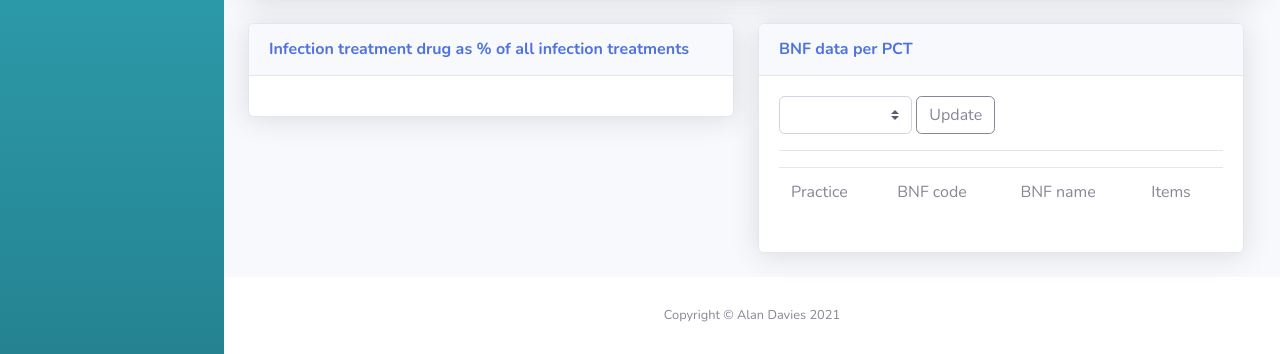
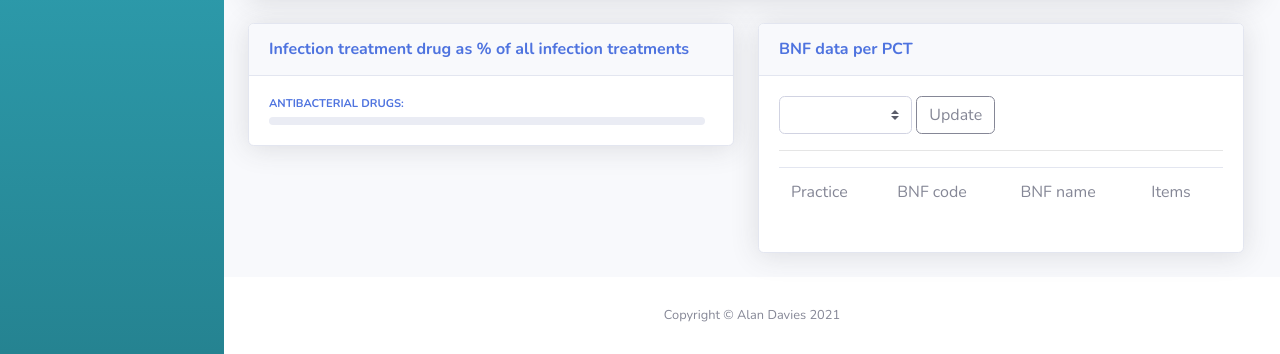
Before and after one commit to AmeliaES/rock, a Flask app: template app/templates/dashboard/index.html in a window 1280 px wide. Shown: the part 624-978 px from the top of the page. Run offline with Flask 3, Linux system fonts and the light colour scheme; the template is opened without the code that fills it, so the values that code supplies are empty; some libraries are stand-ins or nearby versions.

Commit message:
calculate percentage for antibacterials

```diff
--- a/app/templates/dashboard/index.html
+++ b/app/templates/dashboard/index.html
@@ -185,7 +185,7 @@
                         </div>
                         <div class="col">
                           <div class="progress progress-sm mr-2">
-                            <div class="progress-bar bg-info" role="progressbar" style="width: 0%" aria-valuemin="0" aria-valuemax="100"></div>
+                            <div class="progress-bar bg-info" role="progressbar" style="width: {{ tile_data[2] }}%" aria-valuemin="0" aria-valuemax="100"></div>
                           </div>
                         </div>
                       </div>
@@ -241,7 +241,10 @@
                   <h6 class="m-0 font-weight-bold text-primary">Infection treatment drug as % of all infection treatments</h6>
                 </div>
                 <div class="card-body">
-
+                  <div class="text-xs font-weight-bold text-primary text-uppercase mb-1">Antibacterial drugs:</div>
+                  <div class="progress progress-sm mr-2">
+                    <div class="progress-bar bg-info" role="progressbar" style="width: {{ infection_data[0] }}%" aria-valuemin="0" aria-valuemax="100"></div>
+                  </div>
                 </div>
               </div>
 
```
Also changed, not shown: app/database/controllers.py (+7 -0 lines), app/views/controllers.py (+6 -1 lines).
